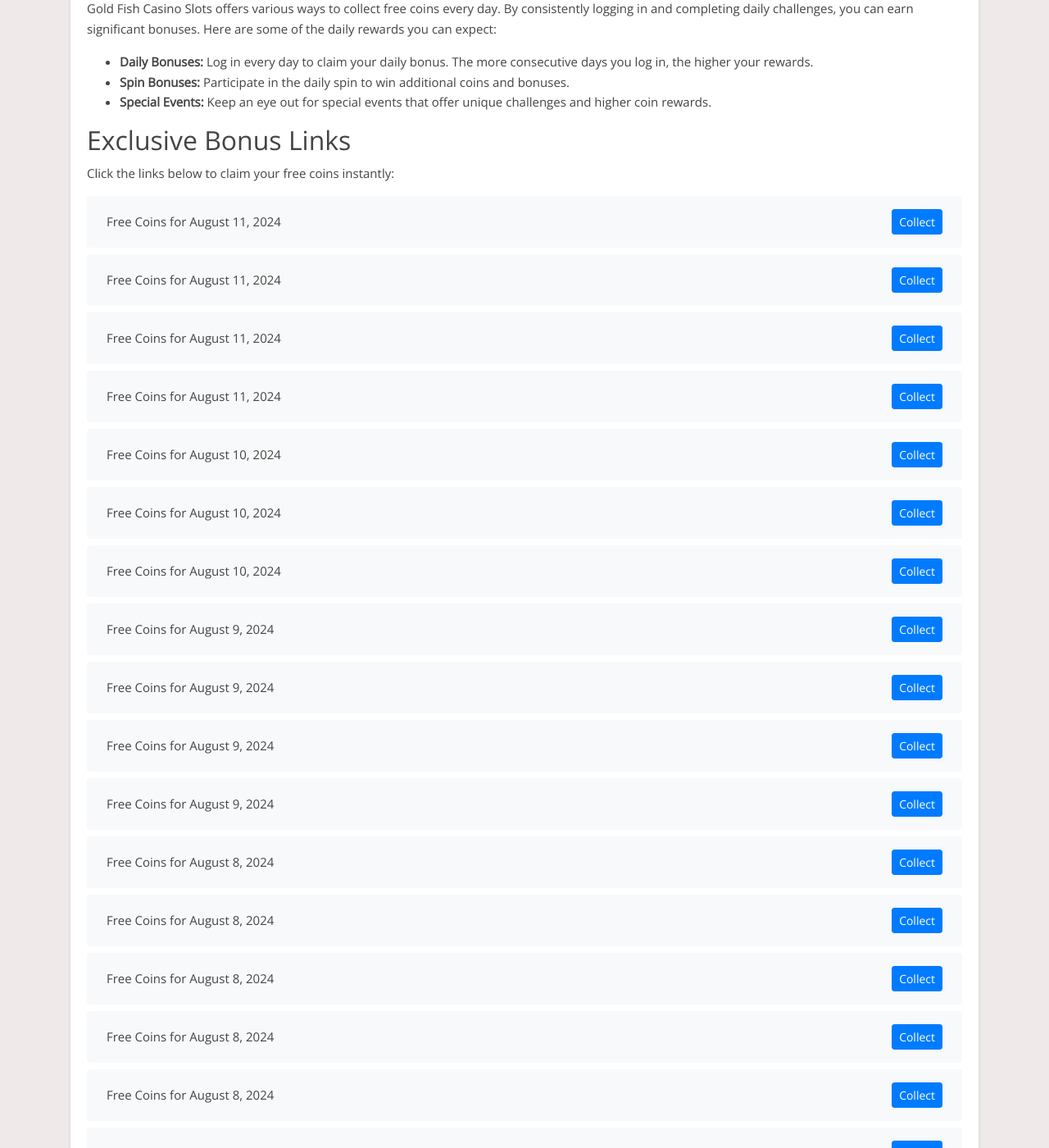
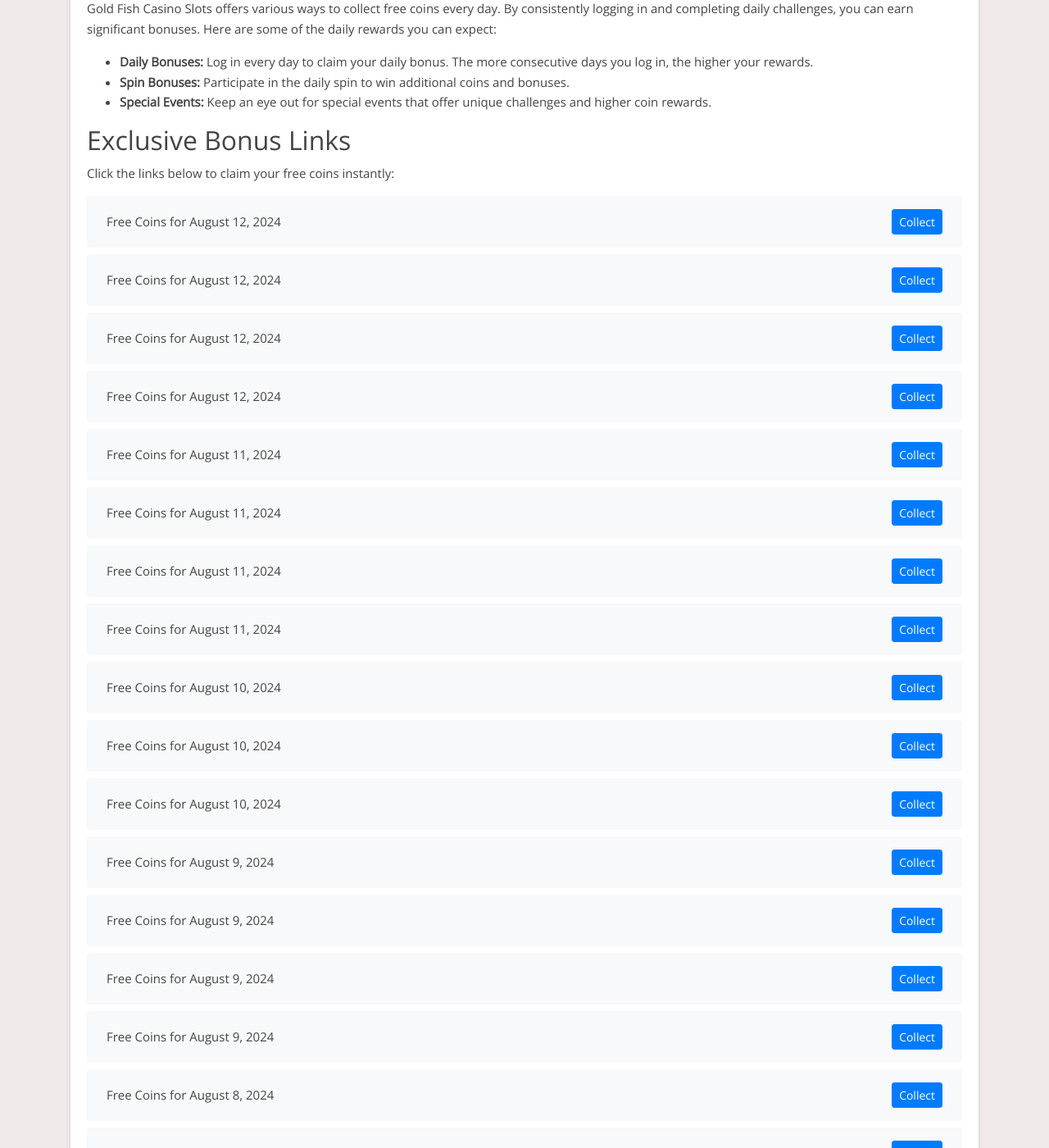
Before and after one commit to Prollad99/bs-net, a Jekyll site: the page built from _posts/2024-08-08-gold-fish-slots.md, in a window 1280 px wide and 1400 px high, scrolled down 425 px. Shown: the whole window at 82% size. Built offline with Jekyll 4.4.1, drawn with Linux system fonts in a browser that asks for light colours; nearby versions of some CDN libraries; comment, search, counter and statistics services are not loaded; some of the changed text lies outside the part shown.

Commit message:
Update gold-fish-slots reward links and last modified date

```diff
--- a/_data/include_files.yml
+++ b/_data/include_files.yml
@@ -80,7 +80,7 @@
   last_modified: 2024-08-11 11:15:45
 
 gold-fish-slots.html:
-  last_modified: 2024-08-11 04:40:30
+  last_modified: 2024-08-12 03:23:34
 
 zynga-poker.html:
   last_modified: 2024-08-11 17:38:22
--- a/_includes/gold-fish-slots.html
+++ b/_includes/gold-fish-slots.html
@@ -1,4 +1,20 @@
 <ul class="list-group mt-3 mb-4">
+  <li class="list-group-item d-flex justify-content-between align-items-center">
+    <span>Free Coins for August 12, 2024</span>
+    <a href="https://bit.ly/3WG00rq" class="btn btn-primary btn-sm">Collect</a>
+  </li>
+  <li class="list-group-item d-flex justify-content-between align-items-center">
+    <span>Free Coins for August 12, 2024</span>
+    <a href="https://bit.ly/3M2uFKk" class="btn btn-primary btn-sm">Collect</a>
+  </li>
+  <li class="list-group-item d-flex justify-content-between align-items-center">
+    <span>Free Coins for August 12, 2024</span>
+    <a href="https://bit.ly/4duS2IZ" class="btn btn-primary btn-sm">Collect</a>
+  </li>
+  <li class="list-group-item d-flex justify-content-between align-items-center">
+    <span>Free Coins for August 12, 2024</span>
+    <a href="https://bit.ly/4dvk5Y0" class="btn btn-primary btn-sm">Collect</a>
+  </li>
   <li class="list-group-item d-flex justify-content-between align-items-center">
     <span>Free Coins for August 11, 2024</span>
     <a href="http://bit.ly/3WXlstn" class="btn btn-primary btn-sm">Collect</a>
@@ -383,20 +399,4 @@
     <span>Free Coins for August 8, 2024</span>
     <a href="https://bit.ly/3Wtin2P" class="btn btn-primary btn-sm">Collect</a>
   </li>
-  <li class="list-group-item d-flex justify-content-between align-items-center">
-    <span>Free Coins for August 8, 2024</span>
-    <a href="https://bit.ly/3LrkeA2" class="btn btn-primary btn-sm">Collect</a>
-  </li>
-  <li class="list-group-item d-flex justify-content-between align-items-center">
-    <span>Free Coins for August 8, 2024</span>
-    <a href="https://bit.ly/3Y0UZMb" class="btn btn-primary btn-sm">Collect</a>
-  </li>
-  <li class="list-group-item d-flex justify-content-between align-items-center">
-    <span>Free Coins for August 8, 2024</span>
-    <a href="https://bit.ly/3LmyZUy" class="btn btn-primary btn-sm">Collect</a>
-  </li>
-  <li class="list-group-item d-flex justify-content-between align-items-center">
-    <span>Free Coins for August 8, 2024</span>
-    <a href="http://bit.ly/4f5sL9q" class="btn btn-primary btn-sm">Collect</a>
-  </li>
 </ul>
```
Also changed, not shown: links-json/gold-fish-slots.json (+16 -16 lines).
